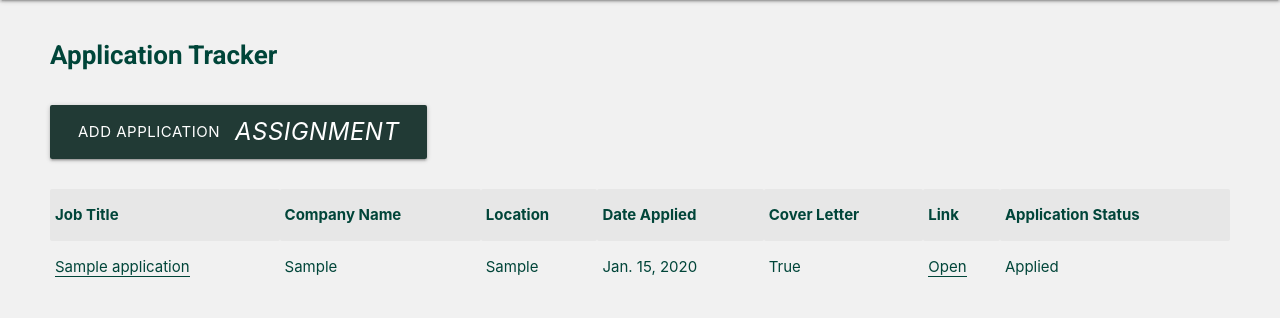
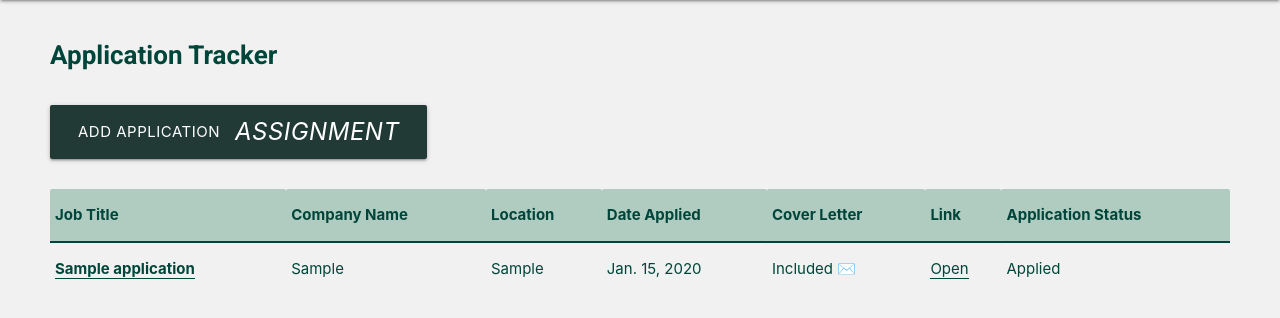
Before and after one commit to NatashaRodic/career-crafter, a Django app: page /applications/ in a window 1280 px wide. Shown: the part 64-382 px from the top of the page. Run offline with Django 4.2, Linux system fonts and the light colour scheme; a user stored in the database is signed in; tables that the repository leaves empty hold one stand-in row (values such as "Sample post"); some libraries are stand-ins or nearby versions.

Commit message:
Update application tracker table styles

```diff
--- a/main_app/templates/applications/index.html
+++ b/main_app/templates/applications/index.html
@@ -8,8 +8,8 @@
     application <i class="material-icons right">assignment</i></a>
 
 <div class="col s6">
-    <table class="striped highlight">
-        <thead style="background-color: rgb(231, 231, 231);">
+    <table class="striped highlight table-responsive">
+        <thead style="background-color: rgb(176, 204, 193); border-bottom: 2px solid #004539;">
             <tr>
 
                 <th>Job Title</th>
@@ -26,16 +26,23 @@
 
             <tr>
 
-                <td id="{{application.id}}"><a href="{% url 'detail' application.id %}">{{application.job_title}}</a>
+                <td id="{{application.id}}"><a
+                        href="{% url 'detail' application.id %}"><b>{{application.job_title}}</b></a>
                 </td>
                 <td>{{application.company}}</td>
                 <td>{{application.location}}</td>
                 <td>{{application.date}}</td>
-                <td>{{application.cover_letter_included}}</td>
+                <td>
+                    {% if application.cover_letter_included %}
+                    Included ✉️
+                    {% endif %}
+                </td>
                 <td>
                     <a href="{{application.link}}" target="_blank" rel="noopener noreferrer">Open</a>
                 </td>
-                <td>{{application.get_status_display}}</td>
+                <td>
+                    {{application.get_status_display}}
+                </td>
             </tr>
             {% endfor%}
         </tbody>
--- a/main_app/templates/main_app/skill_detail.html
+++ b/main_app/templates/main_app/skill_detail.html
@@ -1,7 +1,7 @@
 {% extends 'base.html' %}
 {% block content %}
 
-<h1>Skill Details</h1>
+<h2 class="pageTitle">Skill details</h2>
 
 <div class="row">
     <div class="col s6 col-offset-3">
--- a/main_app/templates/main_app/skill_form.html
+++ b/main_app/templates/main_app/skill_form.html
@@ -4,7 +4,7 @@
 {% if object %}
 <h1>Edit <span class="teal-text">{{object.name}}</span></h1>
 {% else %}
-<h1>Add Skill</h1>
+<h2 class="pageTitle">Add Skill</h2>
 {% endif %}
 <form action="" method="post">
     {% csrf_token %}
--- a/main_app/templates/main_app/skill_list.html
+++ b/main_app/templates/main_app/skill_list.html
@@ -1,7 +1,7 @@
 {% extends 'base.html' %}
 {% block content %}
 
-<h1>Skill List</h1>
+<h2 class="pageTitle">Skill list</h2>
 
 {% for skill in skill_list %}
 <a href="{% url 'skills_detail' skill.id %}">
```
